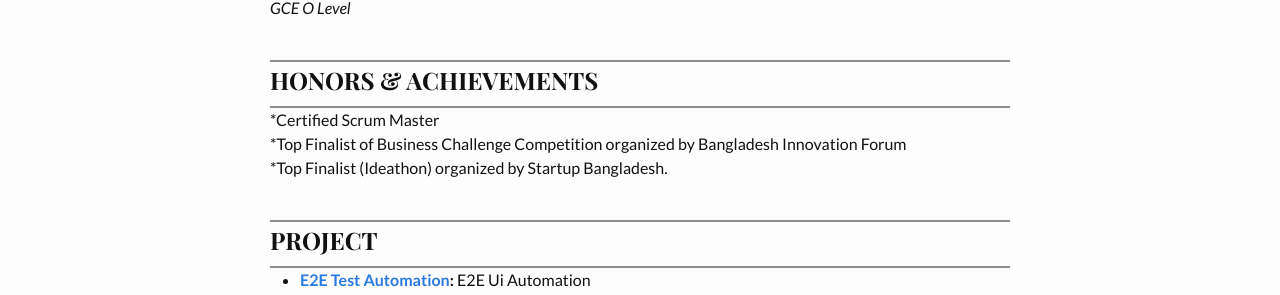
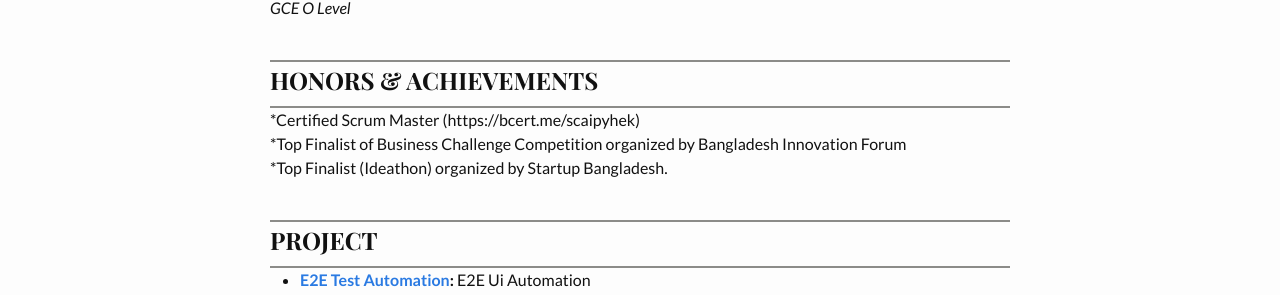
Before and after one commit to ash1814/Ashiqur_Rahman, a Jekyll site: the page built from index.md, in a window 1280 px wide. Shown: the part 1631-1926 px from the top of the page. Built offline with Jekyll 4.4.1, drawn with Linux system fonts in a browser that asks for light colours; some web fonts are replaced; part of the change alters nothing that is shown.

Commit message:
Certification added

```diff
--- a/index.md
+++ b/index.md
@@ -73,7 +73,7 @@ features/improvement of existing features/bug fixes targeting a release
 ---
 ## HONORS & ACHIEVEMENTS
 ---
-*Certified Scrum Master<br />
+*Certified Scrum Master (https://bcert.me/scaipyhek)<br />
 *Top Finalist of Business Challenge Competition organized by Bangladesh Innovation Forum<br />
 *Top Finalist (Ideathon) organized by Startup Bangladesh.
 
```
